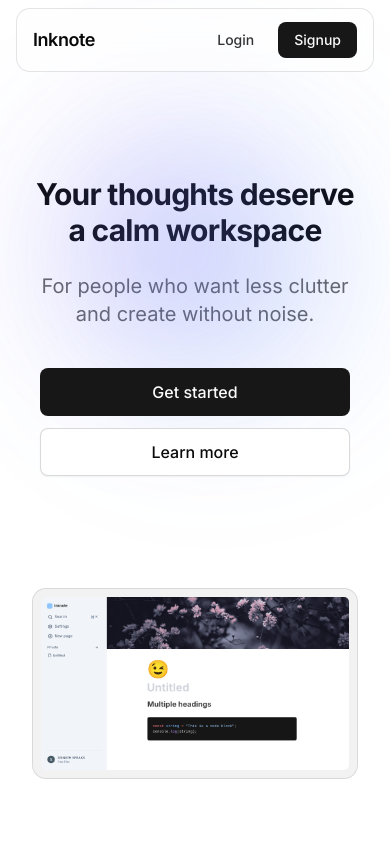
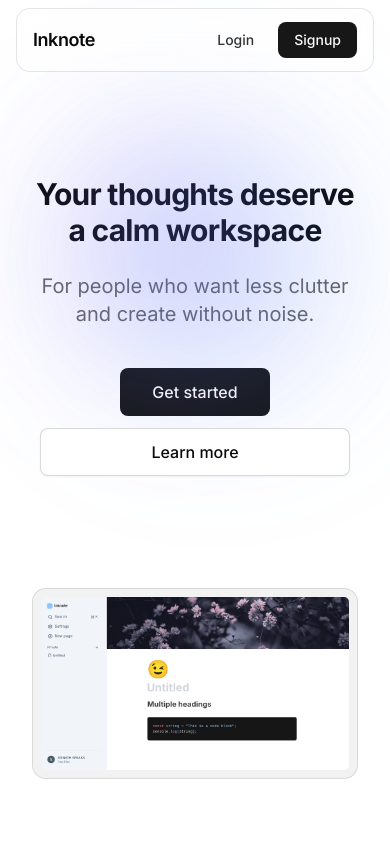
Before and after one commit to Srinath10X/inknote, a Next.js app: page / in a window 390 px wide. Shown: the top 844 px of the page. Built offline with nearby package versions, Linux system fonts and the light colour scheme.

Commit message:
chore: add favicon and minor fix

```diff
--- a/src/app/(site)/page.tsx
+++ b/src/app/(site)/page.tsx
@@ -4,6 +4,7 @@ import Image from "next/image";
 import Header from "./_components/Header";
 import Footer from "./_components/Footer";
 import MultiGradient from "./_components/MultiGradient";
+import Link from "next/link";
 
 export default function Home() {
   return (
@@ -22,9 +23,11 @@ export default function Home() {
           </p>
 
           <div className="mt-10 flex-center flex-col sm:flex-row gap-3 sm:gap-4 px-2">
-            <Button className="h-12 w-full sm:w-auto px-8 text-base font-medium  z-10">
-              Get started
-            </Button>
+            <Link href={"/signup"}>
+              <Button className="h-12 w-full sm:w-auto px-8 text-base font-medium z-10">
+                Get started
+              </Button>
+            </Link>
 
             <Button
               variant="outline"
```
Also changed, not shown: 1 other file (tests, documents, lock files or other folders).
